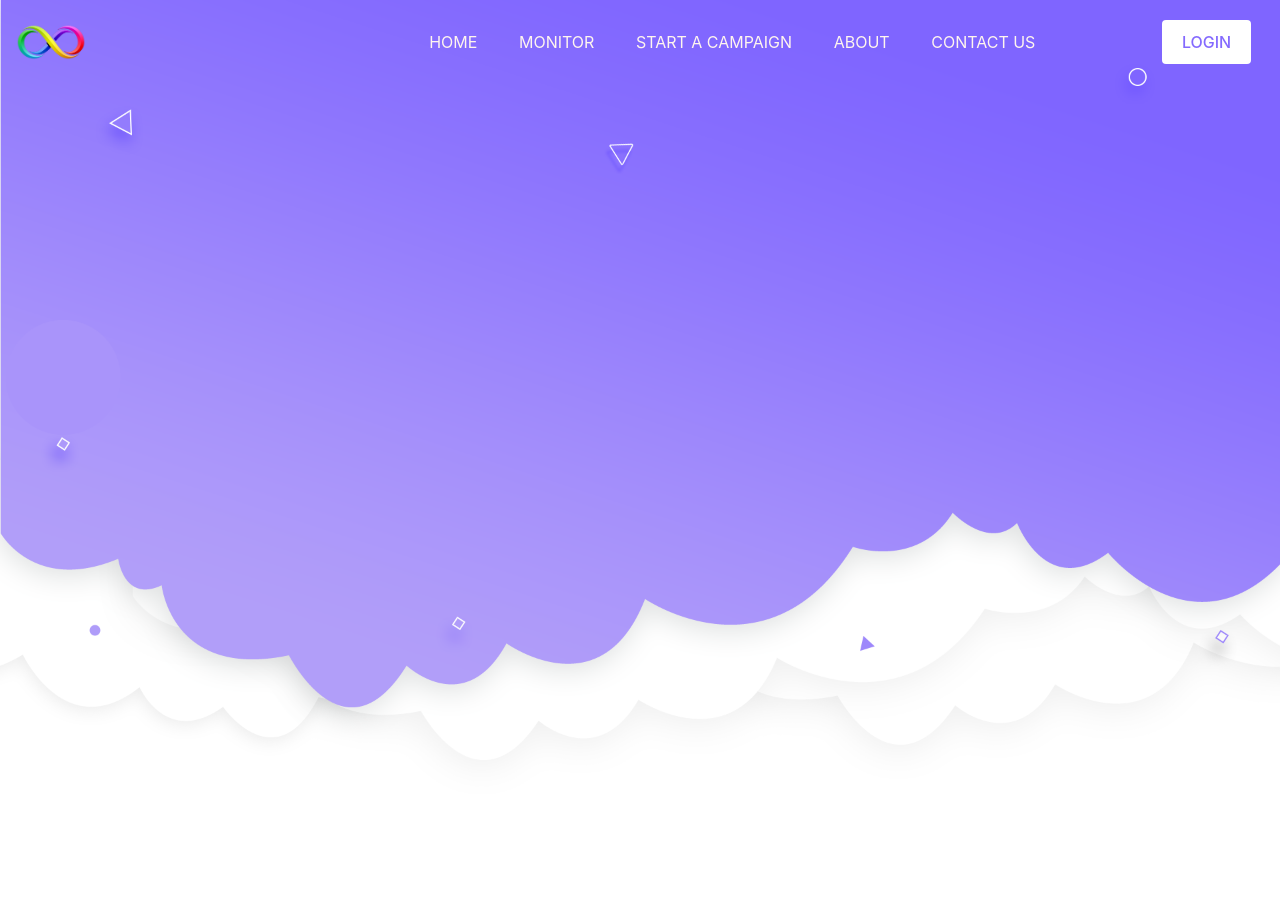
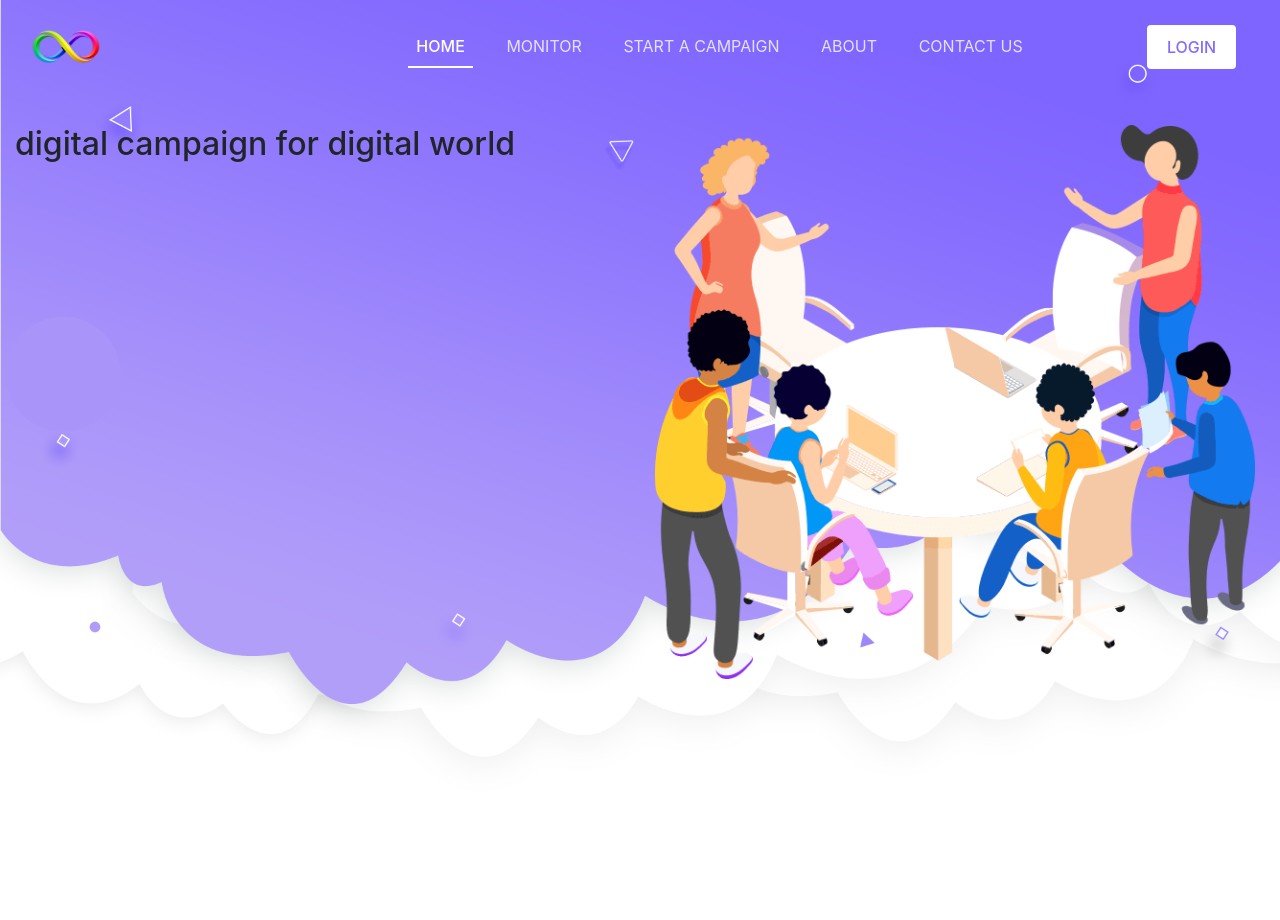
Before and after one commit to praveen-crypto/campaign, a Flask app: page / in a window 1280 px wide. Shown: the top 920 px of the page. Before the commit the page ends 725 px from the top, so only its background shows below. Run offline with Flask 2, Linux system fonts and the light colour scheme.

Commit message:
added landing page css

```diff
--- /dev/null
+++ b/campaign/static/css/landing.css
@@ -0,0 +1,31 @@
+nav{
+    background-color:transparent;
+}
+nav > .container-fluid{
+    padding-top: 1rem;
+}
+.nav-item{
+    margin-left:0.8rem;
+    margin-right: 0.8rem;
+}
+.nav-link{
+    color:rgba(255, 255, 255, 0.801);
+}
+.nav-link:hover{
+    color:rgb(255, 255, 255);
+}
+.navbar-nav  .btn{
+    padding: 10px 20px;
+    border:none;
+    background-color: rgb(255, 255, 255);
+    font-weight: 500;
+    color:#846afe;
+    transition-duration: 300ms;
+}
+.navbar-nav  .btn:hover{
+    transition-duration: 300ms;
+    font-weight: 500;
+    color:white;
+    border: 1px solid rgb(255, 255, 255);
+    background-color: rgba(21, 21, 21, 0);
+}
--- a/campaign/static/css/responsive.css
+++ b/campaign/static/css/responsive.css
@@ -28,7 +28,6 @@
 
 /* Desktops and laptops ----------- */
 @media only screen  and (min-width : 1280px) {
-
     .logo{
         width:100%;
         height: auto;
@@ -37,49 +36,58 @@
     nav{
         position: relative;
         z-index: 2;
-        margin: 0.7rem auto;
     }
     .nav-item{
         margin-left:0.8rem;
         margin-right: 0.8rem;
     }
+    .mr .nav-item:hover{
+        border-bottom: 2px solid rgb(255, 255, 255);
+    }
     .nav-link{
-        color:seashell;
         text-transform: uppercase;
         font-weight: 400;
     }
+    .active{
+        border-bottom: 2px solid rgb(255, 255, 255);
+    }
+    .mr .active > .nav-link{
+        color:white;
+        font-weight: 500;
+    }
+
     .navbar-nav  .btn{
         padding: 10px 20px;
         border:none;
-        background-color: rgb(255, 255, 255);
         font-weight: 500;
-        color:#846afe;
         transition-duration: 300ms;
     }
     .navbar-nav  .btn:hover{
         transition-duration: 300ms;
         font-weight: 500;
-        border: 1px solid rgb(255, 255, 255);
-        background-color: rgba(21, 21, 21, 0);
     }
     .mr{
         margin-right:8%;
     }
-
-
     .landing_page{
         position:absolute;
         top:0;
         width:100vw;
-        height:100vh;
-        background-image: url('../assets/bg-landing-page.png');
+        height:100%;
+        background: url('../assets/bg-landing-page.png') center bottom no-repeat;
         background-size: cover;
-        background-repeat: no-repeat;
     }
-
-    .landing_page_content{
+    .landing_page_content-1{
         margin-top: 10%;
-
+        height: 60%;
+    }
+    .landing_page_content-2{
+        height: 150%;
+    }
+    .bg-icon img{
+        width:100%;
+        height: auto;
+        max-width: 600px;
     }
 
 }
--- a/campaign/templates/common/about.html
+++ b/campaign/templates/common/about.html
@@ -1 +1,5 @@
 {% extends 'common/base.html' %}
+
+{% block head %}
+  <link rel="stylesheet" href = "{{ url_for( 'static', filename='css/local.css' ) }}">
+{% endblock %}
--- a/campaign/templates/common/base.html
+++ b/campaign/templates/common/base.html
@@ -5,6 +5,7 @@
     <meta http-equiv="X-UA-Compatible" content="IE=edge">
     <meta name="viewport" content="width=device-width, initial-scale=1.0">
     <link rel="icon" href="{{ url_for( 'static', filename='assets/logo.png' ) }}" type="image/png" sizes="10x10">
+
 
     <!-- RESPONSIVE AND STYLE CSS -->
     <link rel="stylesheet" href = "{{ url_for( 'static', filename='css/style.css' ) }}">
@@ -17,10 +18,12 @@
     <title>TEST ASSIGNMENT</title>
 
     {% block head %}
+
     {% endblock %}
 </head>
   <body>
-    <nav class="navbar navbar-expand-sm  bg-transparent">
+    <nav class="navbar navbar-expand-sm  ">
+      <div class="container-fluid">
         <a class="navbar-brand" href="#">
           <img class="logo" src="{{ url_for( 'static', filename='assets/logo.png' ) }}" alt="LOGO">
         </a>
@@ -53,6 +56,8 @@
             </li>
           </ul>
         </div>
+      </div>
+
 
     </nav>
 
--- a/campaign/templates/common/campaign.html
+++ b/campaign/templates/common/campaign.html
@@ -1,4 +1,8 @@
 {% extends 'common/base.html' %}
+
+{% block head %}
+  <link rel="stylesheet" href = "{{ url_for( 'static', filename='css/local.css' ) }}">
+{% endblock %}
 
 {% block body %}
 <div class=" user_detail" id="user_detail" >
--- a/campaign/templates/common/contact_us.html
+++ b/campaign/templates/common/contact_us.html
@@ -1 +1,7 @@
 {% extends 'common/base.html' %}
+
+
+
+{% block head %}
+  <link rel="stylesheet" href = "{{ url_for( 'static', filename='css/local.css' ) }}">
+{% endblock %}
--- a/campaign/templates/common/landing_page.html
+++ b/campaign/templates/common/landing_page.html
@@ -1,13 +1,23 @@
 {% extends 'common/base.html' %}
+
+{% block head %}
+    <link rel="stylesheet" href = "{{ url_for( 'static', filename='css/landing.css' ) }}">
+{% endblock %}
+
 
 {% block body %}
 <div class="container-fluid landing_page">
-    <div class="row landing_page_content">
-        <div class="col-12">
-
+    <div class="row landing_page_content-1">
+        <div class="col-6 heading">
+            <h2>
+                digital campaign for digital world
+            </h2>
+        </div>
+        <div class="col-6 bg-icon">
+            <img src="{{ url_for('static', filename='assets/bg-icon.png') }}" alt="">
         </div>
     </div>
-    <div class="row">
+    <div class="row landing_page_content-2">
         <div class="col">
 
         </div>
--- a/campaign/templates/common/monitor.html
+++ b/campaign/templates/common/monitor.html
@@ -1 +1,6 @@
 {% extends 'common/base.html' %}
+
+
+{% block head %}
+  <link rel="stylesheet" href = "{{ url_for( 'static', filename='css/local.css' ) }}">
+{% endblock %}
```
Also changed, not shown: campaign/static/css/local.css (added, +27 -0 lines), campaign/static/css/style.css (line endings or trailing spaces). Lines whose indentation alone changed are shown as unchanged.
